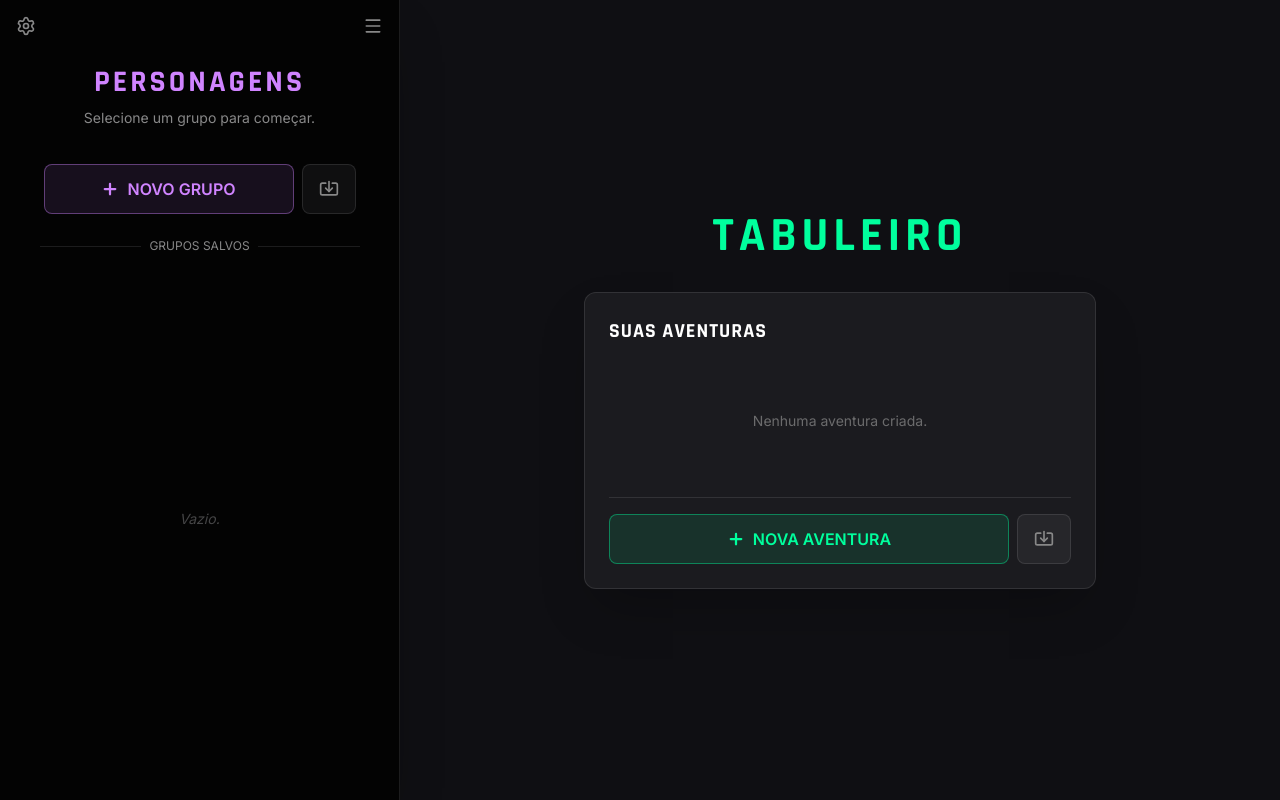
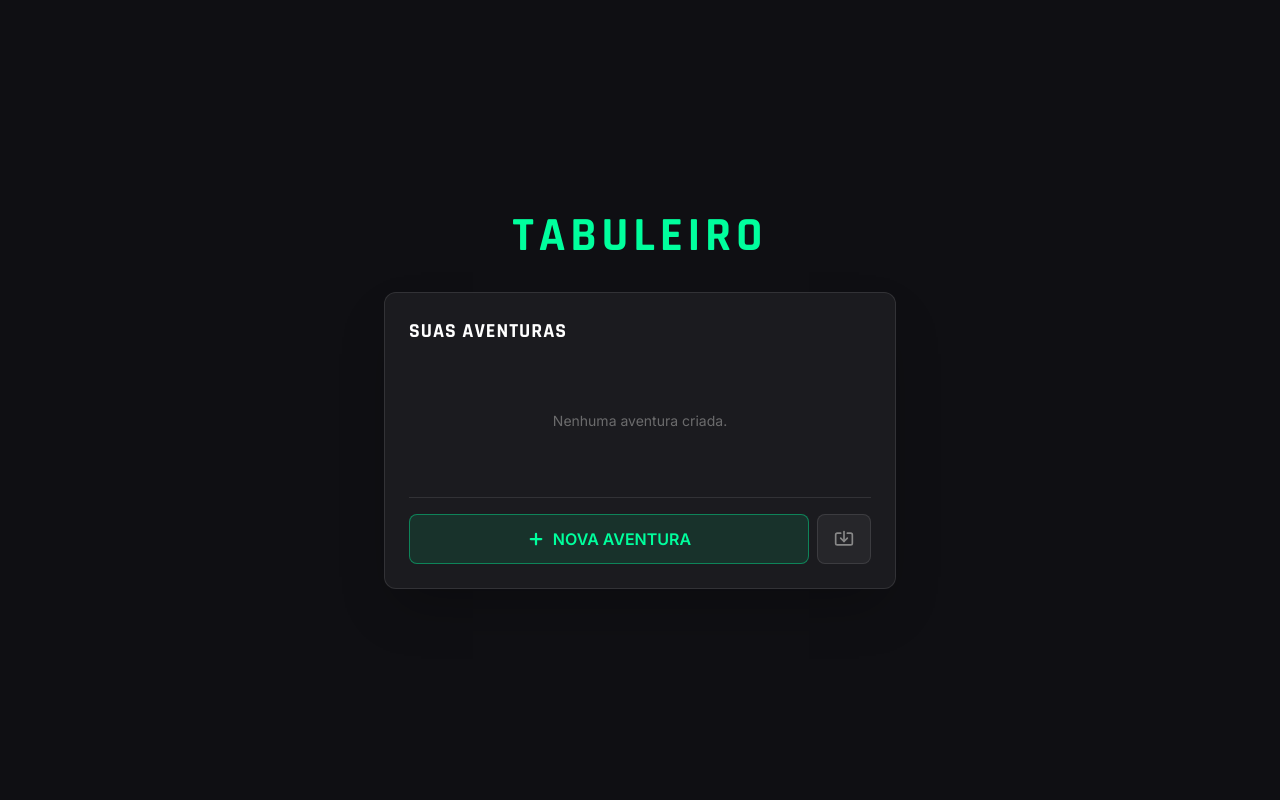
Before and after one commit to pvargasdev/ecosvtt, a React (Vite) app: page / in a window 1280 px wide. Built offline with nearby package versions, Linux system fonts and the light colour scheme.

Commit message:
adicionado feature flag para barra lateral

```diff
--- a/src/App.jsx
+++ b/src/App.jsx
@@ -3,10 +3,13 @@ import CharacterSidebar from './components/Character/CharacterSidebar';
 import Board from './components/VTT/Board';
 import { useGame } from './context/GameContext';
 
+const ENABLE_MODULE_CHARACTERS = false;
+
 function App() {
   const [isCollapsed, setIsCollapsed] = useState(false);
   const [showUI, setShowUI] = useState(true);
-  const { isGMWindow, isSystemBuilderOpen } = useGame(); //
+
+  const { isGMWindow, isSystemBuilderOpen } = useGame();
 
   const toggleFullscreen = useCallback(() => {
     if (!document.fullscreenElement) {
@@ -25,24 +28,35 @@ function App() {
     return () => window.removeEventListener('keydown', handleKeyDown);
   }, [toggleFullscreen]);
 
-  const sidebarWidth = isCollapsed ? '60px' : (isSystemBuilderOpen ? '800px' : '400px');
-  const sidebarMargin = showUI ? 0 : (isCollapsed ? '-60px' : (isSystemBuilderOpen ? '-800px' : '-400px'));
+  const getSidebarWidth = () => {
+    if (!ENABLE_MODULE_CHARACTERS) return '0px';
+    if (isCollapsed) return '60px';
+    return isSystemBuilderOpen ? '800px' : '400px';
+  };
+
+  const getSidebarMargin = () => {
+    if (!ENABLE_MODULE_CHARACTERS) return '0px';
+    if (showUI) return '0px';
+    return isCollapsed ? '-60px' : (isSystemBuilderOpen ? '-800px' : '-400px');
+  };
 
   return (
     <div className="flex h-screen w-screen bg-black overflow-hidden font-inter select-none">
 
+      {ENABLE_MODULE_CHARACTERS && (
         <div
           className={`
             transition-all duration-300 ease-in-out relative z-20 shadow-2xl shrink-0 bg-ecos-bg h-full
             ${showUI ? 'translate-x-0' : '-translate-x-full w-0 opacity-0'}
           `}
           style={{
-          width: sidebarWidth,
-          marginRight: sidebarMargin
+            width: getSidebarWidth(),
+            marginRight: getSidebarMargin()
           }}
         >
           <CharacterSidebar isCollapsed={isCollapsed} setIsCollapsed={setIsCollapsed} />
         </div>
+      )}
 
       <div className="flex-1 h-full relative z-10 bg-gray-900">
         <Board showUI={showUI} />
```
Lines whose indentation alone changed are shown as unchanged.
